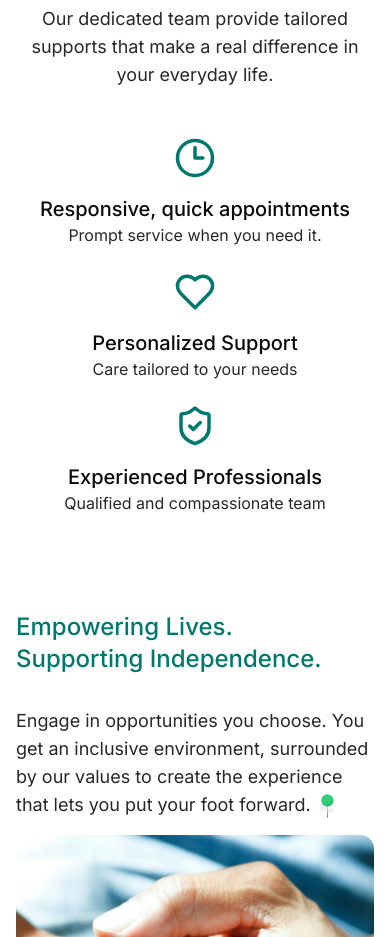
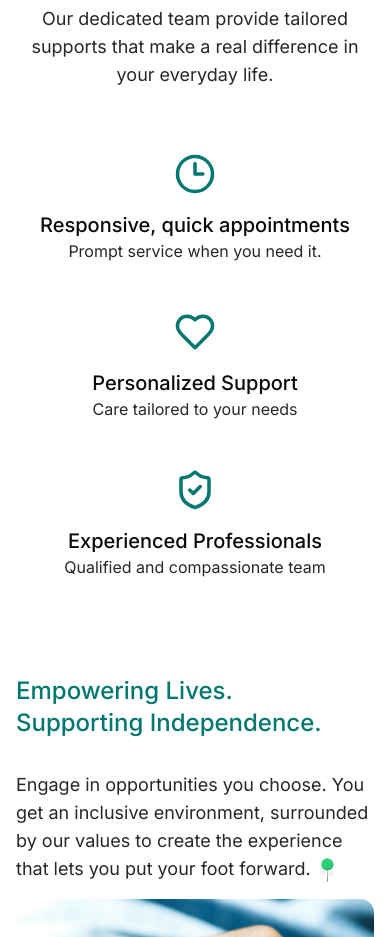
Before and after one commit to shantanubhattarai/healthdev, a Next.js app: page / in a window 390 px wide. Shown: the part 880-1817 px from the top of the page. Built offline with nearby package versions, Linux system fonts and the light colour scheme.

Commit message:
updated spacing homepage

```diff
--- a/app/page.tsx
+++ b/app/page.tsx
@@ -50,7 +50,7 @@ export default function Home() {
               Our dedicated team provide tailored supports that make a real
               difference in your everyday life.
             </p>
-            <div className="grid grid-cols-1 lg:grid-cols-3 text-left gap-x-4 gap-y-6 lg:gap-y-8 mt-8 lg:mt-16">
+            <div className="grid grid-cols-1 lg:grid-cols-3 text-left gap-x-4 gap-y-12 lg:gap-y-8 mt-12 lg:mt-16">
               <div className="lg:px-8 flex flex-col items-center justify-center text-center gap-y-4">
                 <Clock3Icon className="text-teal-700" size={42} />
                 <div>
```
